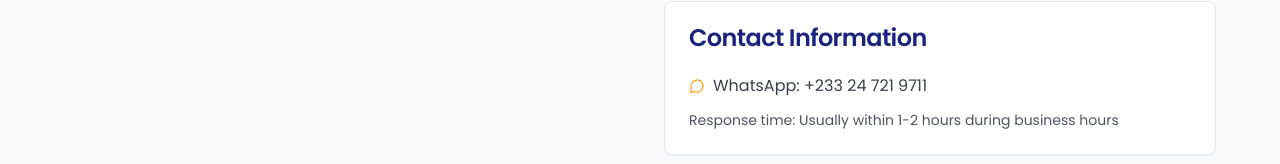
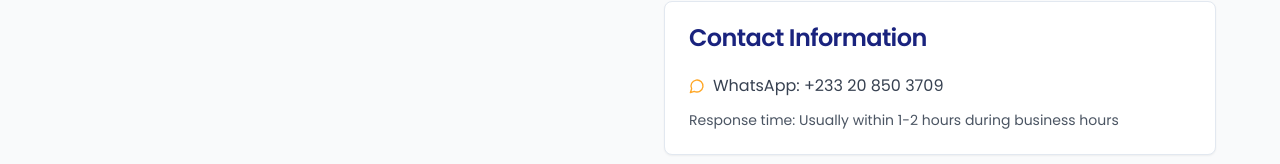
Before and after one commit to Rajthegreat123/Kweku-Online-Study, a React (Vite) app: page /book-session in a window 1280 px wide. Shown: the part 907-1071 px from the top of the page. Built offline with nearby package versions, Linux system fonts and the light colour scheme.

Commit message:
Update BookSession.tsx

```diff
--- a/src/pages/BookSession.tsx
+++ b/src/pages/BookSession.tsx
@@ -7,7 +7,7 @@
 
 const BookSession = () => {
   const handleWhatsAppClick = () => {
-    window.open('https://wa.me/233247219711', '_blank');
+    window.open('https://wa.me/233208503709', '_blank');
   };
 
   const benefits = [
@@ -113,7 +113,7 @@
                   <div className="space-y-3">
                     <p className="flex items-center text-gray-700">
                       <MessageCircle className="mr-2 text-kweku-orange" size={16} />
-                      WhatsApp: +233 24 721 9711
+                      WhatsApp: +233 20 850 3709
                     </p>
                     <p className="text-sm text-gray-600">
                       Response time: Usually within 1-2 hours during business hours
```
